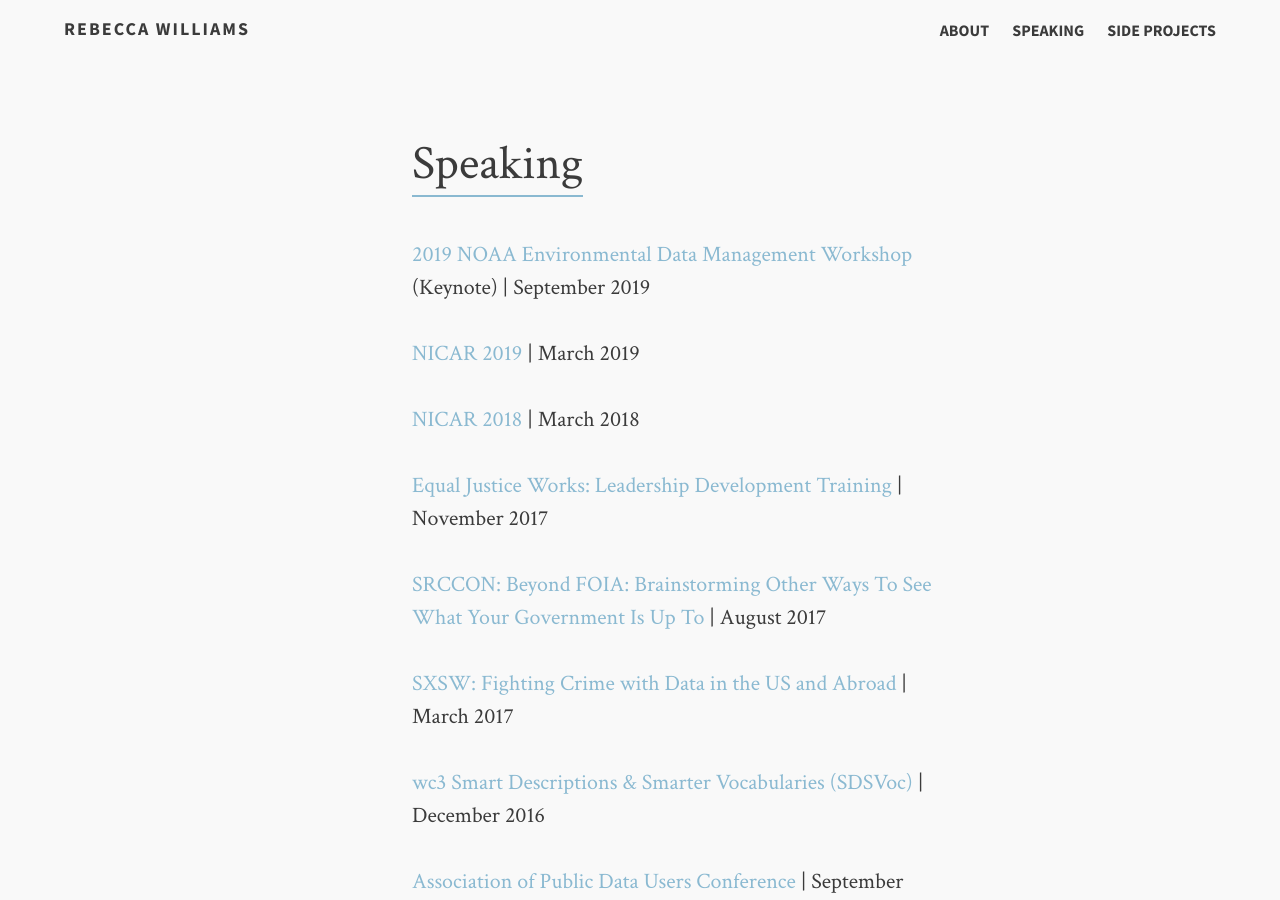
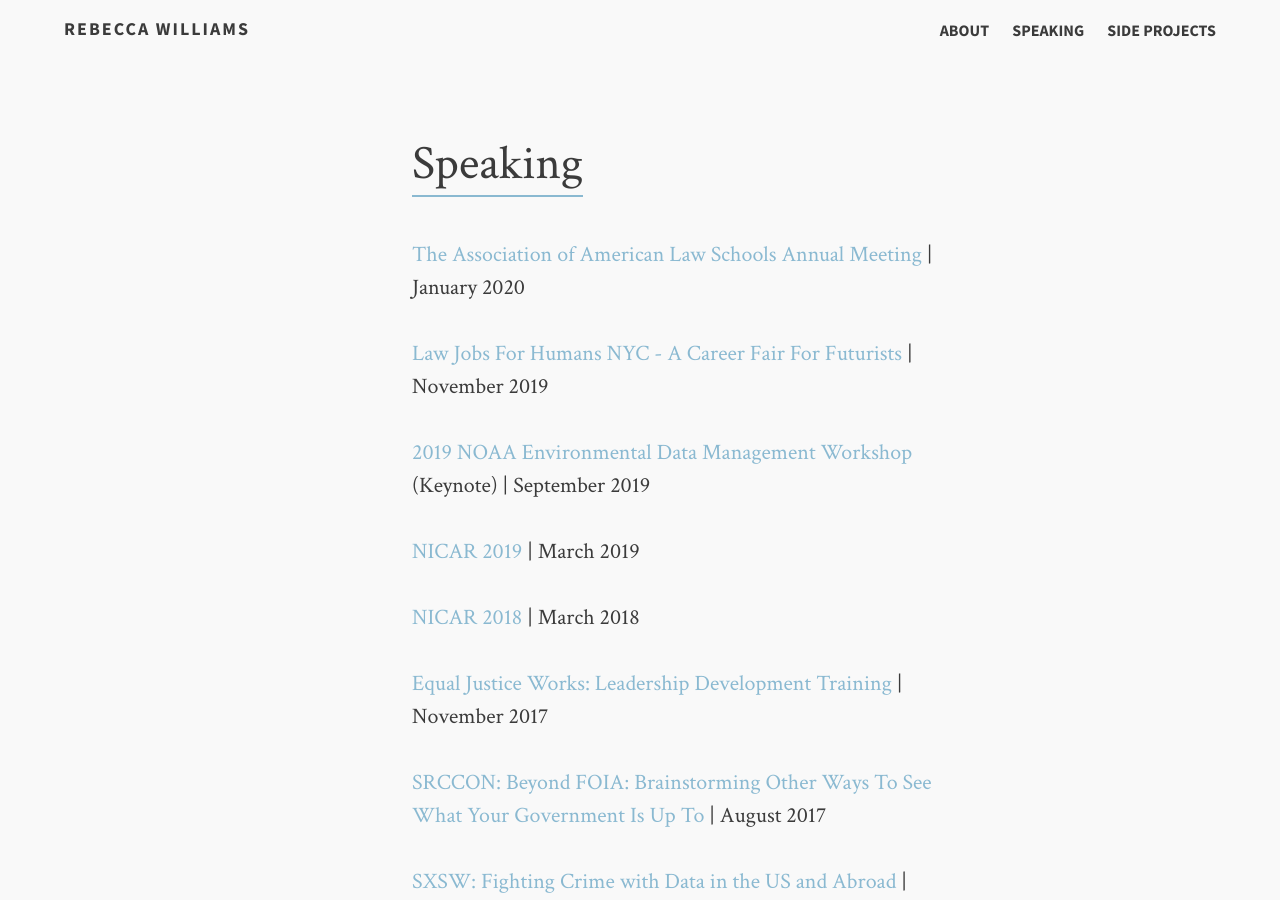
Before and after one commit to rebeccawilliams/rebeccawilliams.us, a Jekyll site: the page built from speaking.md, in a window 1280 px wide and 900 px high. Built offline with Jekyll 4.4.1, drawn with Linux system fonts in a browser that asks for light colours; nearby versions of some CDN libraries.

Commit message:
Update speaking.html

```diff
--- a/_layouts/speaking.html
+++ b/_layouts/speaking.html
@@ -6,6 +6,8 @@
           <article class="archive-wrap">
               <ol class="post-list">
                  <lh><h2><span class="bb">Speaking</a></span></h2></lh>
+		  <p><a href=https://memberaccess.aals.org/eweb/DynamicPage.aspx?WebKey=51F9EC45-5CD0-4957-BE72-C4B89FD07778&RegPath=EventRegFees&REg_evt_key=bcc3d06a-9b37-467d-8916-ca46aa97a78f&Site=AALS>The Association of American Law Schools Annual Meeting</a> | January 2020</p>
+		  <p><a href=https://www.eventbrite.com/e/law-jobs-for-humans-nyc-a-career-fair-for-futurists-tickets-66681170175>Law Jobs For Humans NYC - A Career Fair For Futurists</a> | November 2019</p>
 		  <p><a href=https://noaaedm19.sched.com/>2019 NOAA Environmental Data Management Workshop</a> (Keynote) | September 2019</p>
 		  <p><a href=https://www.ire.org/events-and-training/event/3433/4401>NICAR 2019</a> | March 2019</p>
 		  <p><a href=https://ire.org/events-and-training/event/3189/>NICAR 2018</a> | March 2018</p>
```
